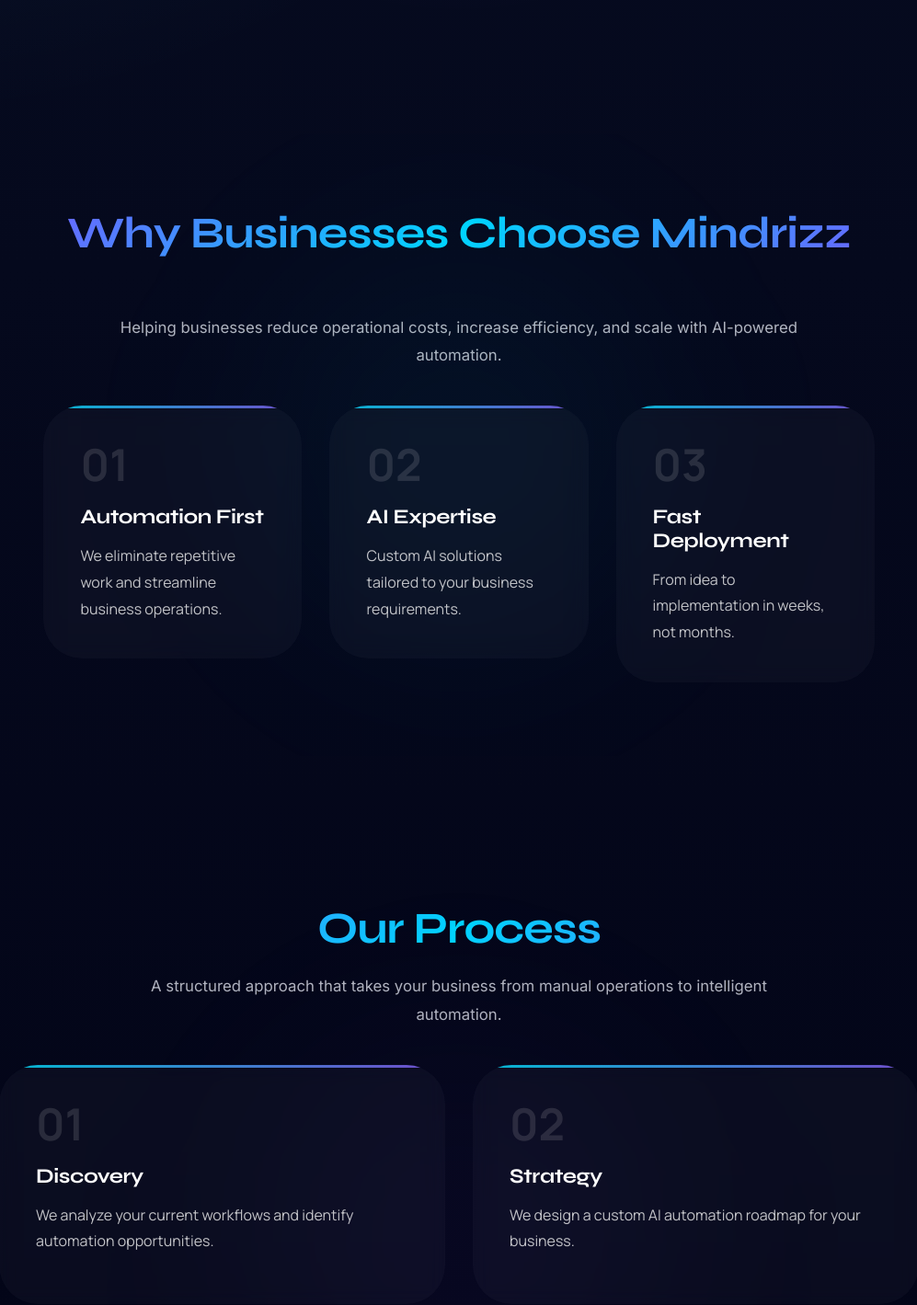
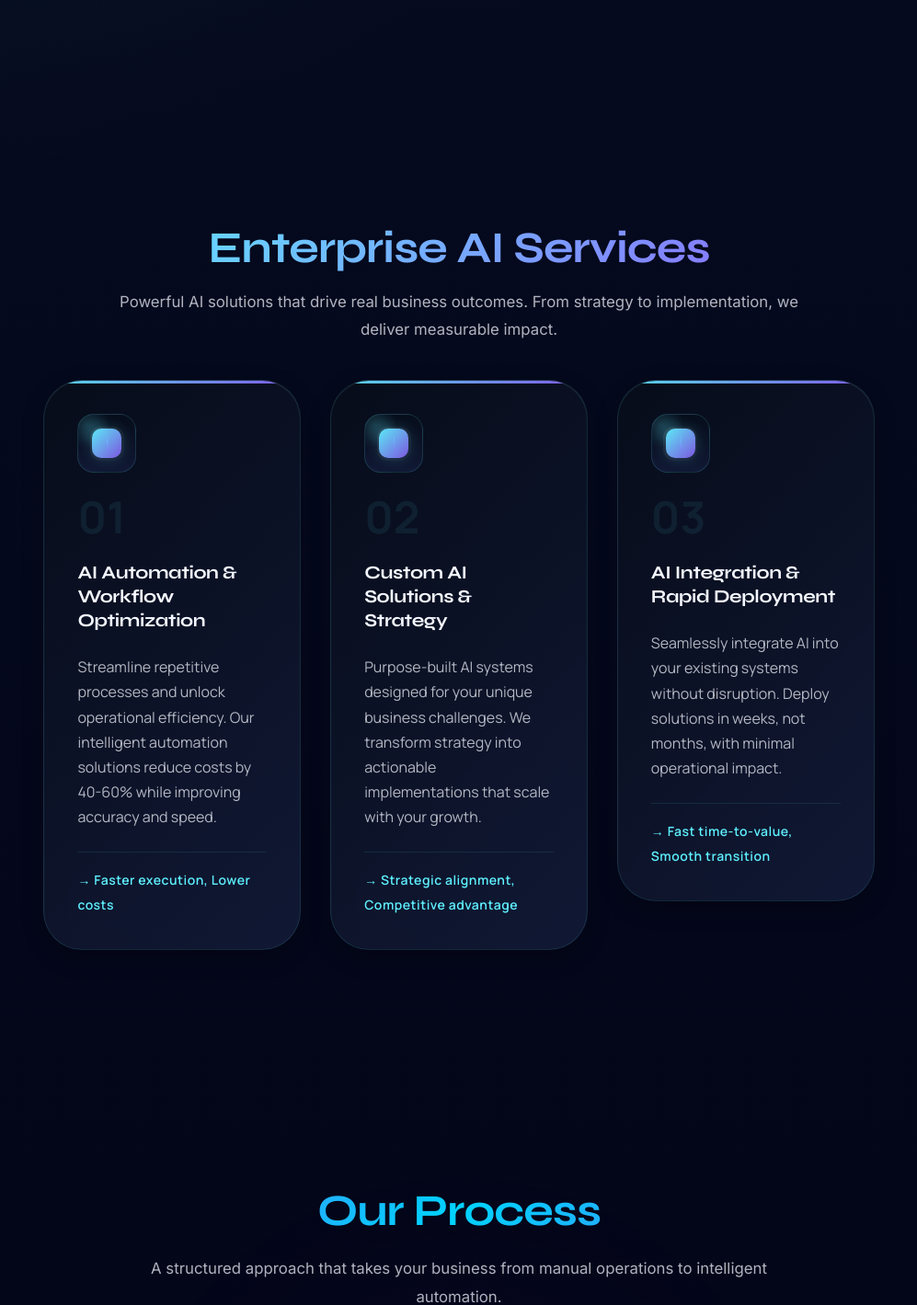
Before and after one commit to Navanishwar/Mindrizz-AI-Solutions, a Django app: page / in a window 1280 px wide. Shown: the part 864-2283 px from the top of the page at 92% size, without its empty margins (141-1138 px from the left). Run offline with Django 5.2, Linux system fonts and the light colour scheme; data comes from the database, SQL or seed files in the repository; data that the repository does not hold is empty.

Commit message:
Phase 4D: Premium services section redesign with value-focused cards and business outcomes

```diff
--- a/website/static/css/style.css
+++ b/website/static/css/style.css
@@ -845,7 +845,7 @@ z-index:-1;
         transparent 70%
     );
 
-    filter:blur(80px);
+    filter:none;
 
     pointer-events:none;
 
--- a/website/static/css/v2-components.css
+++ b/website/static/css/v2-components.css
@@ -267,6 +267,200 @@
   opacity: 1;
 }
 
+/* ==================== Premium Service Cards ==================== */
+
+.why-us {
+  position: relative;
+  padding: 6rem 8%;
+  overflow: hidden;
+}
+
+.why-us::before {
+  content: '';
+  position: absolute;
+  inset: 0;
+  pointer-events: none;
+  background: radial-gradient(circle at 12% 25%, rgba(94, 240, 255, 0.1), transparent 35%),
+              radial-gradient(circle at 88% 15%, rgba(143, 98, 255, 0.08), transparent 25%);
+}
+
+.why-us h2 {
+  text-align: center;
+  font-size: clamp(2rem, 5vw, 3rem);
+  font-weight: 700;
+  background: linear-gradient(135deg, var(--primary) 0%, var(--accent) 100%);
+  -webkit-background-clip: text;
+  -webkit-text-fill-color: transparent;
+  background-clip: text;
+  margin: 0 0 1rem 0;
+}
+
+.why-grid {
+  display: grid;
+  grid-template-columns: repeat(3, minmax(0, 1fr));
+  gap: 2rem;
+  max-width: 1200px;
+  margin: 0 auto;
+  align-items: stretch;
+}
+
+.why-card {
+  position: relative;
+  display: flex;
+  flex-direction: column;
+  justify-content: flex-start;
+  gap: 1.5rem;
+  min-height: 360px;
+  padding: 2.25rem;
+  border-radius: var(--radius-lg);
+  background: linear-gradient(135deg, rgba(7, 13, 26, 0.95), rgba(18, 26, 54, 0.92));
+  border: 1px solid rgba(94, 240, 255, 0.12);
+  box-shadow: 0 8px 24px rgba(0, 0, 0, 0.24), inset 0 1px 1px rgba(255, 255, 255, 0.08);
+  transition: transform var(--duration-base) var(--easing-default), opacity var(--duration-base) var(--easing-default);
+  overflow: hidden;
+}
+
+.why-card::before {
+  content: '';
+  position: absolute;
+  top: 0;
+  left: 0;
+  width: 100%;
+  height: 3px;
+  background: linear-gradient(90deg, var(--primary), var(--accent));
+  opacity: 0.9;
+}
+
+.why-card:hover {
+  transform: translateY(-8px);
+  box-shadow: 0 20px 48px rgba(0, 0, 0, 0.36), inset 0 1px 1px rgba(255, 255, 255, 0.12);
+}
+
+.service-icon {
+  width: 64px;
+  height: 64px;
+  position: relative;
+  display: grid;
+  place-items: center;
+  border-radius: 18px;
+  background: radial-gradient(circle at 16% 18%, rgba(94, 240, 255, 0.18), transparent 34%),
+              linear-gradient(180deg, rgba(7, 13, 26, 0.92), rgba(18, 26, 54, 0.96));
+  border: 1px solid rgba(94, 240, 255, 0.14);
+  overflow: hidden;
+  transition: transform var(--duration-base) var(--easing-default);
+}
+
+.service-icon::before {
+  content: '';
+  position: absolute;
+  inset: 0;
+  border-radius: inherit;
+  background: radial-gradient(circle at 30% 30%, rgba(94, 240, 255, 0.12), transparent 28%);
+  pointer-events: none;
+}
+
+.service-icon::after {
+  content: '';
+  position: absolute;
+  width: 60%;
+  height: 60%;
+  top: 20%;
+  left: 20%;
+  border-radius: 12px;
+  background: linear-gradient(135deg, rgba(255, 255, 255, 0.08), rgba(255, 255, 255, 0.02));
+  pointer-events: none;
+}
+
+.icon-base {
+  width: 32px;
+  height: 32px;
+  border-radius: 10px;
+  background: linear-gradient(135deg, rgba(94, 240, 255, 0.95), rgba(143, 98, 255, 0.85));
+  position: relative;
+  z-index: 1;
+  box-shadow: 0 0 16px rgba(94, 240, 255, 0.2);
+}
+
+.icon-accent {
+  position: absolute;
+  width: 8px;
+  height: 20px;
+  background: linear-gradient(180deg, rgba(94, 240, 255, 1), rgba(143, 98, 255, 0.92));
+  clip-path: polygon(50% 0%, 65% 35%, 53% 35%, 78% 100%, 45% 67%, 55% 67%, 40% 35%, 58% 35%);
+  z-index: 2;
+}
+
+.why-card:hover .service-icon {
+  transform: translateY(-3px);
+}
+
+.why-card .card-number {
+  display: block;
+  font-size: 3rem;
+  font-weight: 700;
+  color: rgba(94, 240, 255, 0.08);
+  line-height: 1;
+  margin: 0;
+  transition: color var(--duration-base) var(--easing-default);
+}
+
+.why-card:hover .card-number {
+  color: rgba(94, 240, 255, 0.14);
+}
+
+.why-card h3 {
+  margin: 0;
+  font-size: 1.25rem;
+  line-height: 1.3;
+  color: var(--text-primary);
+  font-weight: 700;
+}
+
+.why-card p {
+  color: var(--text-soft);
+  line-height: 1.7;
+  margin: 0;
+  flex: 1;
+}
+
+.service-benefits {
+  margin-top: auto;
+  padding-top: 1rem;
+  border-top: 1px solid rgba(94, 240, 255, 0.1);
+}
+
+.service-benefits small {
+  color: var(--primary);
+  font-size: 0.875rem;
+  font-weight: 600;
+  letter-spacing: 0.5px;
+}
+
+@media (max-width: 1024px) {
+  .why-grid {
+    grid-template-columns: repeat(2, minmax(0, 1fr));
+  }
+}
+
+@media (max-width: 768px) {
+  .why-us {
+    padding: 4rem 1.5rem;
+  }
+
+  .why-grid {
+    grid-template-columns: 1fr;
+  }
+
+  .why-us h2 {
+    font-size: clamp(1.5rem, 4vw, 2.5rem);
+    margin-bottom: 0.75rem;
+  }
+
+  .why-card {
+    min-height: auto;
+  }
+}
+
 .reveal {
   opacity: 0;
   transform: translateY(24px);
--- a/website/templates/home.html
+++ b/website/templates/home.html
@@ -92,42 +92,56 @@
 
     <section class="why-us">
 
-        <h2>Why Businesses Choose Mindrizz</h2>
+        <h2>Enterprise AI Services</h2>
 
         <p class="section-subtitle">
-            Helping businesses reduce operational costs,
-            increase efficiency, and scale with AI-powered automation.
+            Powerful AI solutions that drive real business outcomes. From strategy to implementation, we deliver measurable impact.
         </p>
 
         <div class="why-grid">
 
             <div class="reveal">
                 <div class="why-card">
+                    <div class="service-icon">
+                        <span class="icon-base"></span>
+                        <span class="icon-accent"></span>
+                    </div>
                     <span class="card-number">01</span>
-                    <h3>Automation First</h3>
-                    <p>
-                        We eliminate repetitive work and streamline business operations.
-                    </p>
+                    <h3>AI Automation & Workflow Optimization</h3>
+                    <p>Streamline repetitive processes and unlock operational efficiency. Our intelligent automation solutions reduce costs by 40-60% while improving accuracy and speed.</p>
+                    <div class="service-benefits">
+                        <small>→ Faster execution, Lower costs</small>
+                    </div>
                 </div>
             </div>
 
             <div class="reveal">
                 <div class="why-card">
+                    <div class="service-icon">
+                        <span class="icon-base"></span>
+                        <span class="icon-accent"></span>
+                    </div>
                     <span class="card-number">02</span>
-                    <h3>AI Expertise</h3>
-                    <p>
-                        Custom AI solutions tailored to your business requirements.
-                    </p>
+                    <h3>Custom AI Solutions & Strategy</h3>
+                    <p>Purpose-built AI systems designed for your unique business challenges. We transform strategy into actionable implementations that scale with your growth.</p>
+                    <div class="service-benefits">
+                        <small>→ Strategic alignment, Competitive advantage</small>
+                    </div>
                 </div>
             </div>
 
             <div class="reveal">
                 <div class="why-card">
+                    <div class="service-icon">
+                        <span class="icon-base"></span>
+                        <span class="icon-accent"></span>
+                    </div>
                     <span class="card-number">03</span>
-                    <h3>Fast Deployment</h3>
-                    <p>
-                        From idea to implementation in weeks, not months.
-                    </p>
+                    <h3>AI Integration & Rapid Deployment</h3>
+                    <p>Seamlessly integrate AI into your existing systems without disruption. Deploy solutions in weeks, not months, with minimal operational impact.</p>
+                    <div class="service-benefits">
+                        <small>→ Fast time-to-value, Smooth transition</small>
+                    </div>
                 </div>
             </div>
 
```
